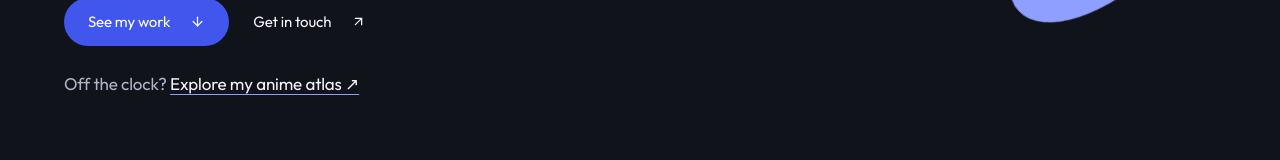
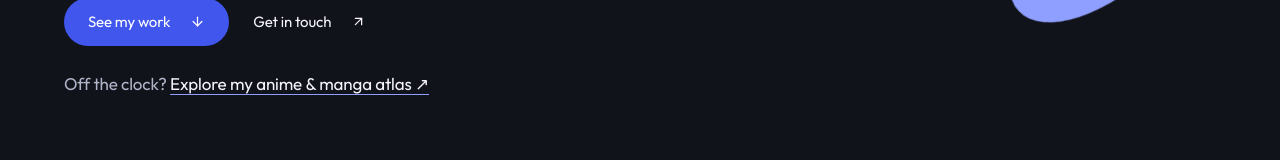
Before and after one commit to InfernapeXavier/InfernapeXavier.github.io, a Next.js app: page / in a window 1280 px wide. Shown: the part 543-703 px from the top of the page. Built offline with nearby package versions, Linux system fonts and the light colour scheme.

Commit message:
fix(home): link to the anime and manga atlas
Amp-Thread-ID: https://ampcode.com/threads/T-01a157f7-98a5-7448-b0ba-764263640c44
Co-authored-by: Amp <amp@ampcode.com>

```diff
--- a/src/app/page.tsx
+++ b/src/app/page.tsx
@@ -59,7 +59,10 @@ export default function Home() {
           </a>
         </div>
         <p className={styles.current}>
-          Off the clock? <Link href="/anime">Explore my anime atlas ↗</Link>
+          Off the clock?{" "}
+          <Link href="/anime" prefetch={false}>
+            Explore my anime &amp; manga atlas ↗
+          </Link>
         </p>
       </section>
 
```
